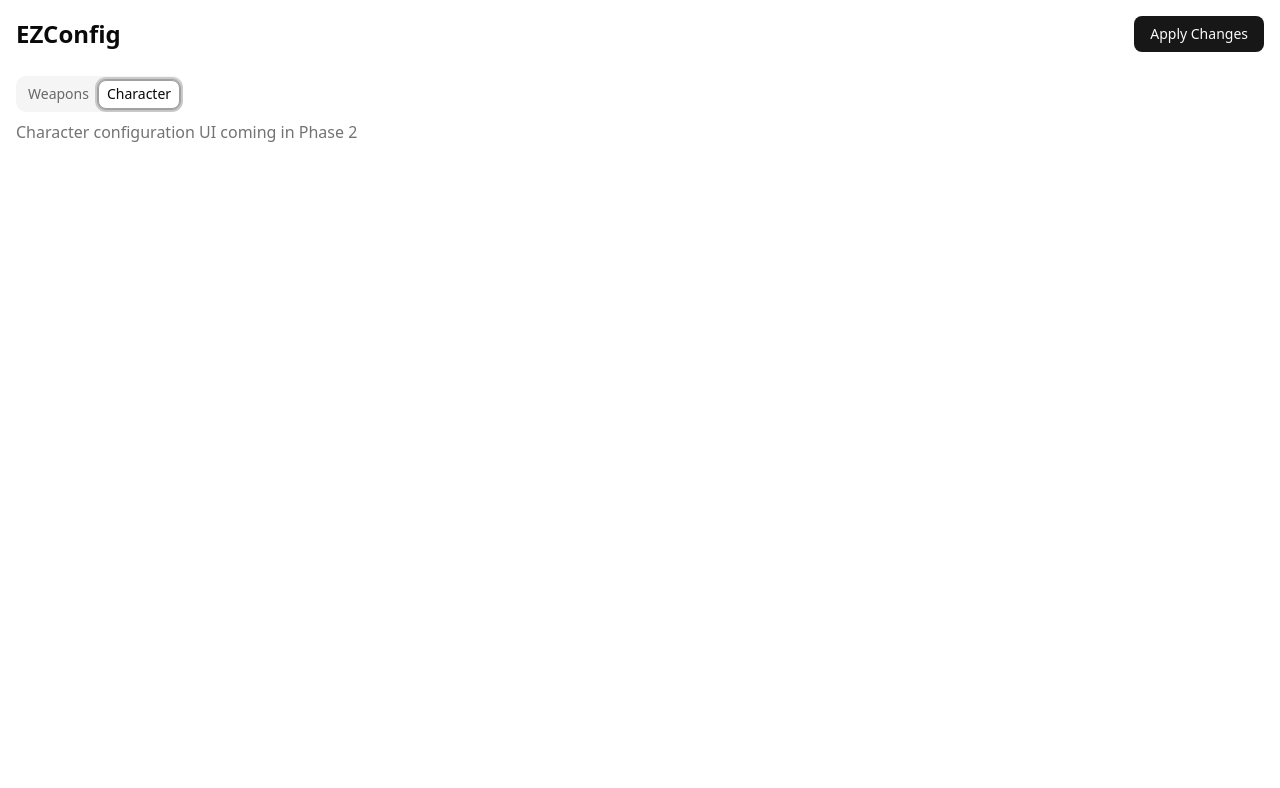
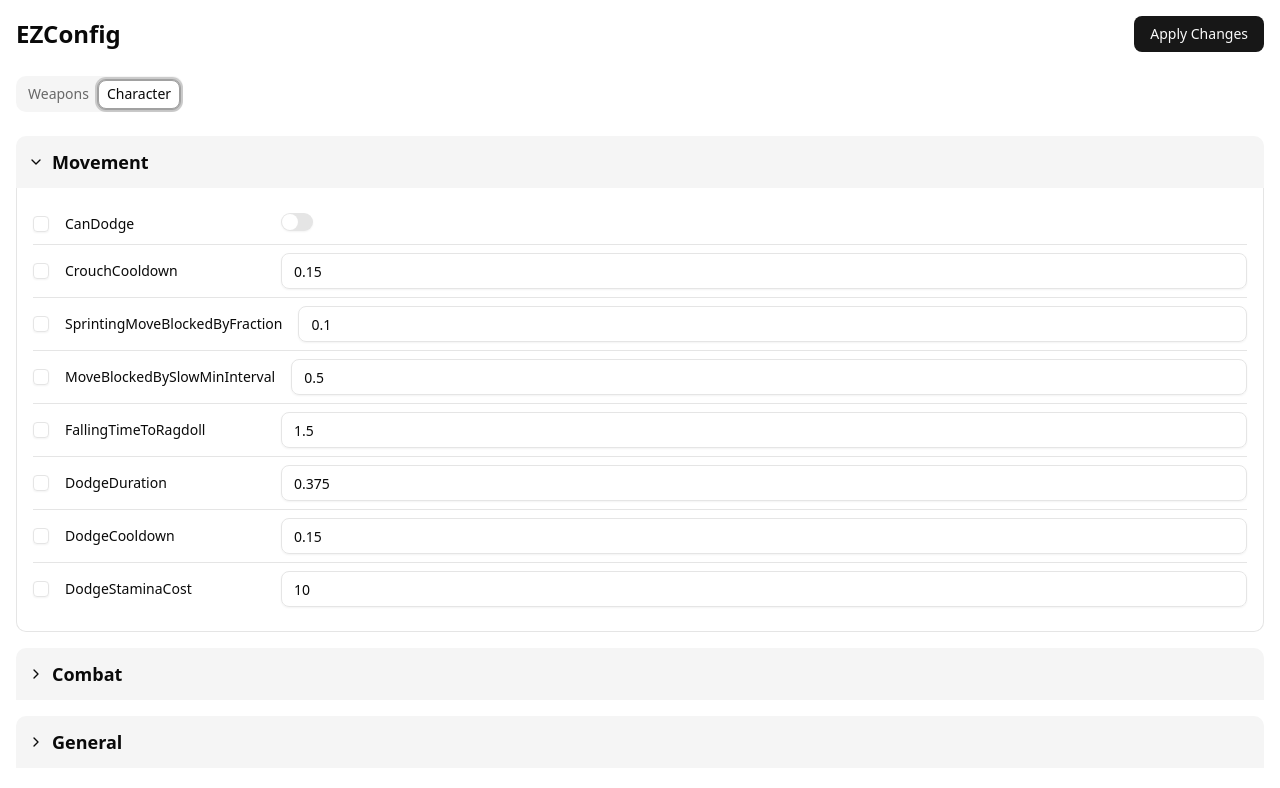
Before and after one commit to thatsamori/ezconfig-ui, a Next.js app: page / in a window 1280 px wide. Both pictures are taken after a click on the tab "Character". Shown: the top 788 px of the page. Built offline with nearby package versions, Linux system fonts and the light colour scheme.

Commit message:
feat(02-03): create CharacterConfigTab with collapsible sections
- Movement section with default open state
- Combat section with all character combat options
- General section with miscellaneous options
- Reuses ConfigRow and CollapsibleSection from weapons/

```diff
--- a/src/app/page.tsx
+++ b/src/app/page.tsx
@@ -1,6 +1,7 @@
 import { Tabs, TabsContent, TabsList, TabsTrigger } from "@/components/ui/tabs";
 import { Button } from "@/components/ui/button";
 import { WeaponConfigTab } from "@/components/weapons";
+import { CharacterConfigTab } from "@/components/character";
 
 export default function Home() {
   return (
@@ -19,7 +20,7 @@ export default function Home() {
           <WeaponConfigTab />
         </TabsContent>
         <TabsContent value="character">
-          <p className="text-muted-foreground">Character configuration UI coming in Phase 2</p>
+          <CharacterConfigTab />
         </TabsContent>
       </Tabs>
     </main>
--- /dev/null
+++ b/src/components/character/CharacterConfigTab.tsx
@@ -0,0 +1,71 @@
+"use client";
+
+import { useConfigStore } from "@/lib/store/configStore";
+import {
+  CHARACTER_CONFIG_OPTIONS,
+  CharacterConfigGroupName,
+} from "@/lib/config/characterConfigSchema";
+import { ConfigRow } from "@/components/weapons/ConfigRow";
+import { CollapsibleSection } from "@/components/weapons/CollapsibleSection";
+
+export function CharacterConfigTab() {
+  const characterValues = useConfigStore((state) => state.characterValues);
+  const characterStaged = useConfigStore((state) => state.characterStaged);
+  const setCharacterValue = useConfigStore((state) => state.setCharacterValue);
+  const setCharacterStaged = useConfigStore((state) => state.setCharacterStaged);
+
+  return (
+    <div className="space-y-4 mt-4">
+      <CollapsibleSection title={CharacterConfigGroupName.Movement} defaultOpen>
+        {CHARACTER_CONFIG_OPTIONS.Movement.map((configEntry) => (
+          <ConfigRow
+            key={configEntry.configKey}
+            configEntry={configEntry}
+            value={characterValues[configEntry.configKey]}
+            staged={characterStaged[configEntry.configKey] ?? false}
+            onValueChange={(value) =>
+              setCharacterValue(configEntry.configKey, value)
+            }
+            onStagedChange={(staged) =>
+              setCharacterStaged(configEntry.configKey, staged)
+            }
+          />
+        ))}
+      </CollapsibleSection>
+
+      <CollapsibleSection title={CharacterConfigGroupName.Combat}>
+        {CHARACTER_CONFIG_OPTIONS.Combat.map((configEntry) => (
+          <ConfigRow
+            key={configEntry.configKey}
+            configEntry={configEntry}
+            value={characterValues[configEntry.configKey]}
+            staged={characterStaged[configEntry.configKey] ?? false}
+            onValueChange={(value) =>
+              setCharacterValue(configEntry.configKey, value)
+            }
+            onStagedChange={(staged) =>
+              setCharacterStaged(configEntry.configKey, staged)
+            }
+          />
+        ))}
+      </CollapsibleSection>
+
+      <CollapsibleSection title={CharacterConfigGroupName.General}>
+        {CHARACTER_CONFIG_OPTIONS.General.map((configEntry) => (
+          <ConfigRow
+            key={configEntry.configKey}
+            configEntry={configEntry}
+            value={characterValues[configEntry.configKey]}
+            staged={characterStaged[configEntry.configKey] ?? false}
+            onValueChange={(value) =>
+              setCharacterValue(configEntry.configKey, value)
+            }
+            onStagedChange={(staged) =>
+              setCharacterStaged(configEntry.configKey, staged)
+            }
+          />
+        ))}
+      </CollapsibleSection>
+    </div>
+  );
+}
--- /dev/null
+++ b/src/components/character/index.ts
@@ -0,0 +1 @@
+export { CharacterConfigTab } from "./CharacterConfigTab";
```
